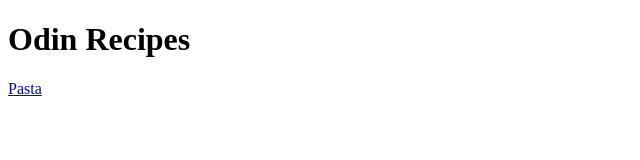
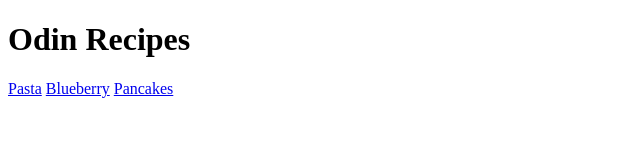
Before and after one commit to stefanpython/odin-recipes, a plain HTML site: page index.html in a window 1280 px wide. Shown: the whole page, without its empty margins (0-640 px from the left). Drawn offline with Linux system fonts and the light colour scheme.

Commit message:
Add links towards blueberry.html and towards pancake.html

```diff
--- a/index.html
+++ b/index.html
@@ -10,5 +10,7 @@
 
         <h1>Odin Recipes</h1>
         <a href="pasta.html">Pasta</a>
+        <a href="blueberry.html">Blueberry</a>
+        <a href="pancake.html">Pancakes</a>
     </body>
 </html>
```
